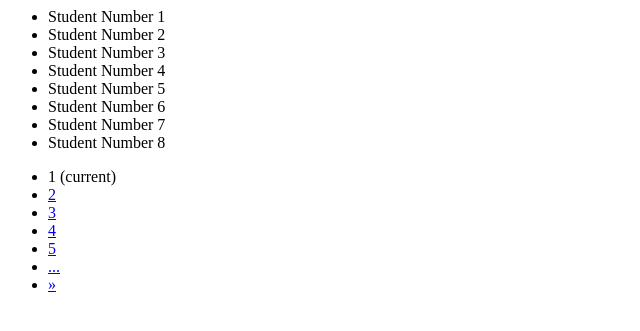
After one commit to drumilbakhai/Application-Security, a Node server app: page /pagination in a window 1280 px wide. The commit adds this page. Shown: the top 331 px of the page, without its empty margins (0-640 px from the left). Run offline with Node 20, Linux system fonts and the light colour scheme; some libraries are stand-ins or nearby versions.

Commit message:
Add the feature of pagination. Now making use of the Mongoose call to populate array for img src

```diff
--- a/routes/imagesFile.js
+++ b/routes/imagesFile.js
@@ -135,3 +135,42 @@ exports.getImagesByUser = function(req,res){
 exports.redirect = function(req,res){
 	res.render('../views/index.ejs');
 }
+
+exports.displayPagination= function(req, res){
+
+    //set default variables
+    var totalStudents = 70,
+        pageSize = 8,
+        pageCount = totalStudents/8,
+        currentPage = 1,
+        students = [],
+        studentsArrays = [],
+        studentsList = [];
+
+    //genreate list of students
+    for (var i = 1; i < totalStudents; i++) {
+        students.push({name: 'Student Number ' + i});
+    }
+
+    //split list into groups
+    while (students.length > 0) {
+        studentsArrays.push(students.splice(0, pageSize));
+    }
+
+    //set current page if specifed as get variable (eg: /?page=2)
+    if (typeof req.query.page !== 'undefined') {
+        currentPage = +req.query.page;
+    }
+
+    //show list of students from group
+    studentsList = studentsArrays[+currentPage - 1];
+
+    //render index.ejs view file
+    res.render('../views/pagination.ejs', {
+        students: studentsList,
+        pageSize: pageSize,
+        totalStudents: totalStudents,
+        pageCount: pageCount,
+        currentPage: currentPage
+    });
+}
--- a/server.js
+++ b/server.js
@@ -48,5 +48,8 @@ app.route('/images/:user')
 app.route('/redirect')
    .get(routes.redirect);
 
+app.route('/pagination')
+   .get(routes.displayPagination);
+
 app.listen(port);
 console.log('Server Started on '+port);
--- /dev/null
+++ b/views/pagination.ejs
@@ -0,0 +1,33 @@
+<ul class="list-group">
+  <% students.forEach( function( student ) { %>
+      <li class="list-group-item"><%= student.name %></li>
+  <% }) %>
+</ul>
+
+<% if (pageCount > 1) { %>
+<ul class="pagination">
+  <% if (currentPage > 1) { %>
+      <li><a href="/pagination?page=1">&laquo;</a></li>
+  <% } %>
+  <% var i = 1;
+  if (currentPage > 5) {
+  i = +currentPage - 4;
+  } %>
+  <% if (i !== 1) { %>
+      <li class="disabled"><a href="#">...</a></li>
+  <% } %>
+  <% for (i; i<=pageCount; i++) { %>
+    <% if (currentPage == i) { %>
+        <li class="active"><span><%= i %> <span class="sr-only">(current)</span></span></li>
+    <% } else { %>
+        <li><a href="/pagination?page=<%= i %>"><%= i %></a></li>
+    <% } %>
+    <% if (i == (+currentPage + 4)) { %>
+        <li class="disabled"><a href="#">...</a></li>
+    <% break; } %>
+  <% } %>
+  <% if (currentPage != pageCount) { %>
+      <li><a href="/pagination?page=<%= pageCount %>">&raquo;</a></li>
+  <% } %>
+</ul>
+<% } %>
```
Also changed, not shown: views/display.ejs (+1 -6 lines).
